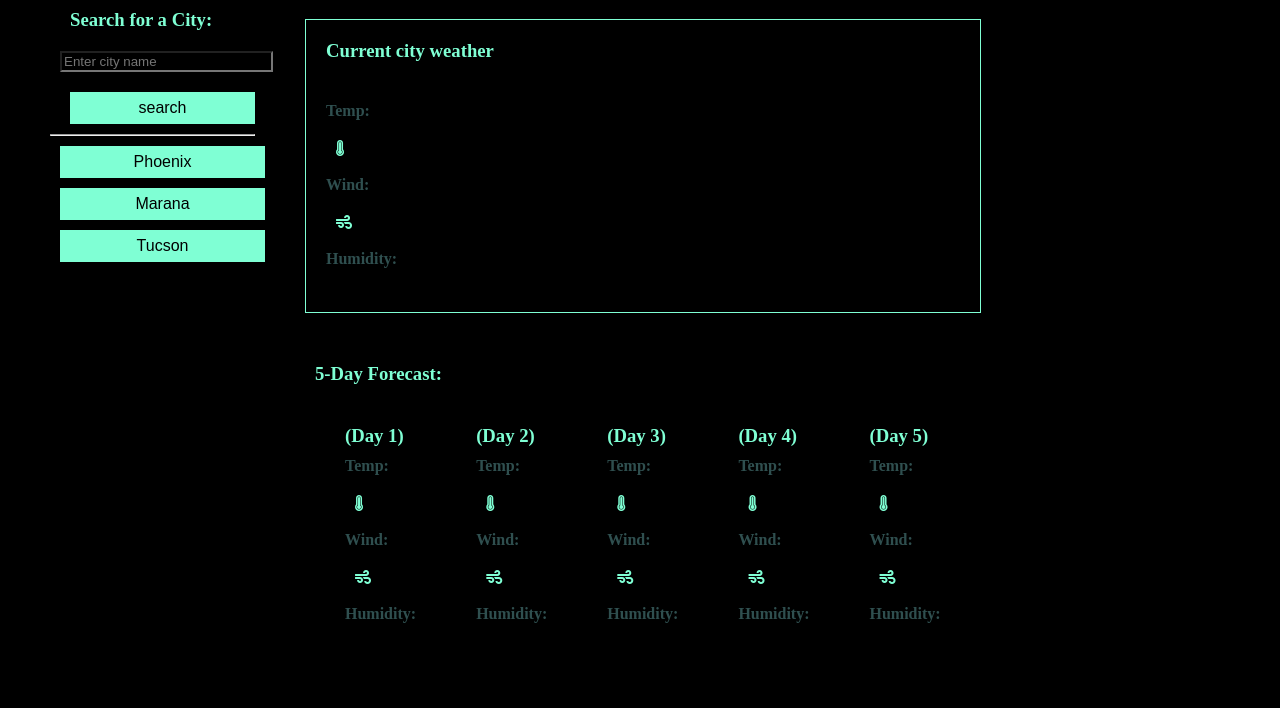
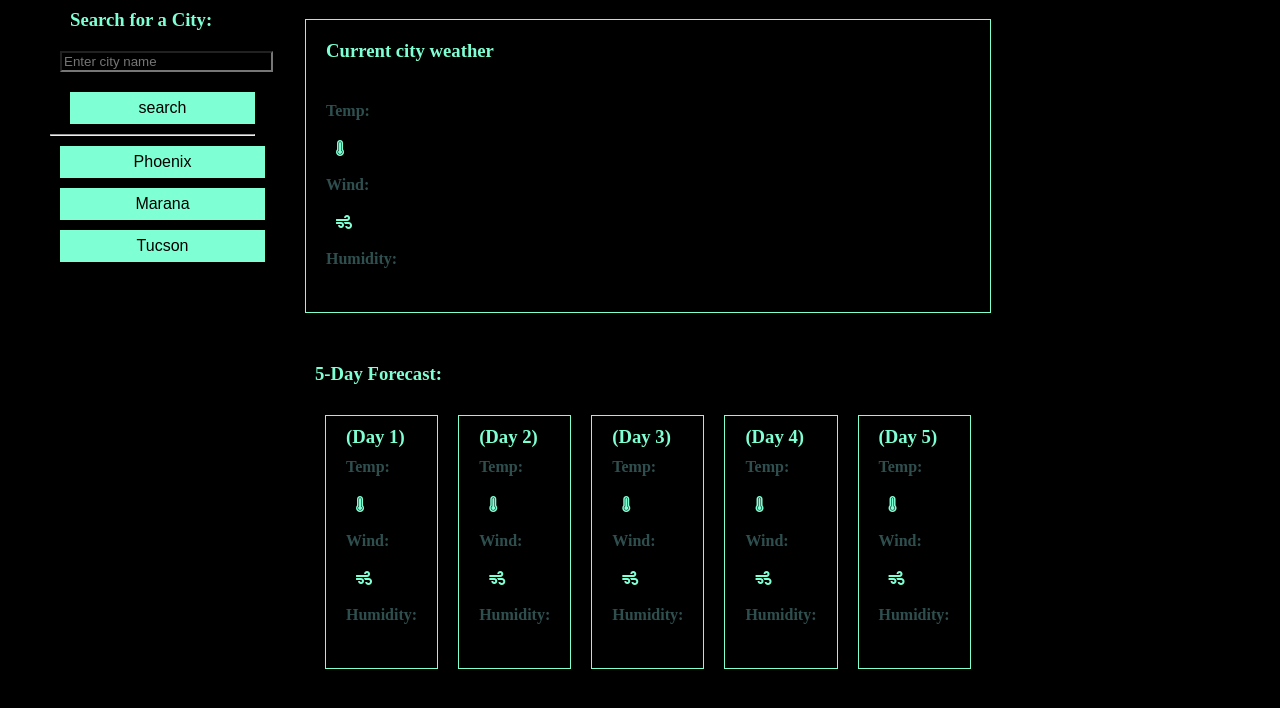
Before and after one commit to hfelix3/Arizonaweather, a plain HTML site: page index.html in a window 1280 px wide. Shown: the part 78-786 px from the top of the page. Drawn offline with nearby package versions, Linux system fonts and the light colour scheme.

Commit message:
added weather card border

```diff
--- a/assets/css/style.css
+++ b/assets/css/style.css
@@ -82,3 +82,23 @@ main {
 .weather-card {
     border: 1px solid aquamarine;
 }
+
+.weatherCardDayOne {
+    border: 1px solid aquamarine;
+}
+
+.weatherCardDayTwo {
+    border: 1px solid aquamarine;
+}
+
+.weatherCardDayThree {
+    border: 1px solid aquamarine;
+}
+
+.weatherCardDayFour {
+    border: 1px solid aquamarine;
+}
+
+.weatherCardDayFive {
+    border: 1px solid aquamarine;
+}
--- a/index.html
+++ b/index.html
@@ -95,7 +95,7 @@
 
                         </div>
 
-                        <div class="weathercarddaytwo">
+                        <div class="weatherCardDayTwo">
                             <div class="weather-info">
                                 <h3>(Day 2)</h3>
                             </div>
@@ -121,7 +121,7 @@
 
                         </div>
 
-                        <div class="weathercarddaythree">
+                        <div class="weatherCardDayThree">
                             <div class="weather-info">
                                 <h3>(Day 3)</h3>
                             </div>
@@ -147,7 +147,7 @@
 
                         </div>
 
-                        <div class="weathercarddayfour">
+                        <div class="weatherCardDayFour">
                             <div class="weather-info">
                                 <h3>(Day 4)</h3>
                             </div>
@@ -173,7 +173,7 @@
 
                         </div>
 
-                        <div class="weathercarddayfive">
+                        <div class="weatherCardDayFive">
                             <div class="weather-info">
                                 <h3>(Day 5)</h3>
                             </div>
```
